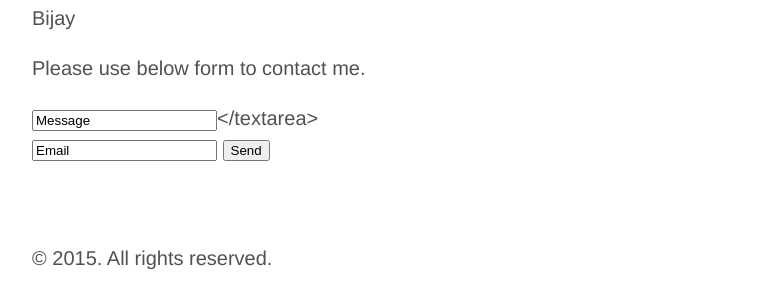
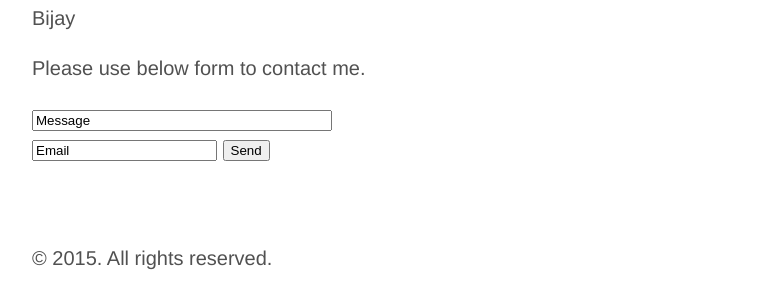
Before and after one commit to bkpathak/bkpathak.github.io, a Jekyll site: the page built from about.md, in a window 1280 px wide. Shown: the part 1008-1298 px from the top of the page, without its empty margins (248-1031 px from the left). Built offline with Jekyll 4.4.1, drawn with Linux system fonts in a browser that asks for light colours; Markdown is read by kramdown in place of the engine named in the settings.

Commit message:
increased the text box size.

```diff
--- a/about.md
+++ b/about.md
@@ -19,7 +19,7 @@ Please use below form to contact me.
 
 <form action="//formspree.io/pathakbijaykumar@gmail.com"
       method="POST">
-      <input type="textarea" name="body" value="Message"></textarea>
+      <input type="text" name="body" value="Message" style="width: 300px;">
       <br>
     <input type="email" name="_replyto" value="Email">
     <input type="submit" value="Send">
```
